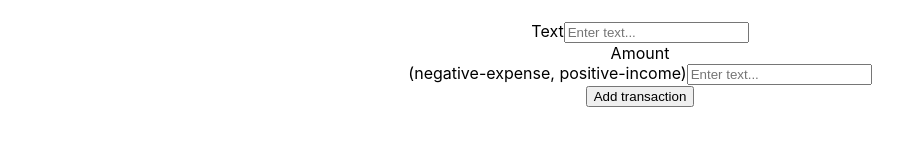
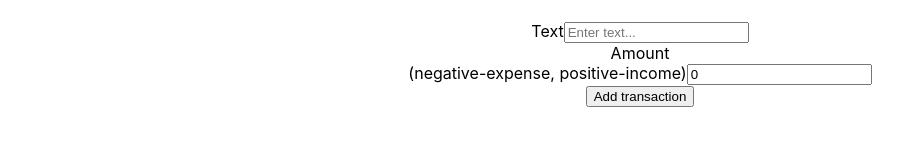
Before and after one commit to joshinehajoshi/expense-tracker, a React (Create React App) app: page / in a window 1280 px wide. Shown: the part 426-572 px from the top of the page, without its empty margins (0-912 px from the left). Built offline with nearby package versions, Linux system fonts and the light colour scheme.

Commit message:
global state added

```diff
--- a/src/Components/AddTransaction.js
+++ b/src/Components/AddTransaction.js
@@ -1,18 +1,20 @@
 import React, { useState } from 'react'
 
 function AddTransaction() {
+    const [text, setText] = useState('');
+    const [amount, setAmount] = useState(0);
     return (
         <>
             <h3>Add new transaction</h3>
             <form >
                 <div className="form-control">
                     <label htmlFor="text">Text</label>
-                    <input type="text"  placeholder="Enter text..." />
+                    <input type="text" value={text} onChange={(e) => setText(e.target.value)}  placeholder="Enter text..." />
                 </div>
                 <div className="form-control">
                     <label htmlFor="amount">Amount <br />
                     (negative-expense, positive-income)</label>
-                    <input type="number" placeholder="Enter text..." />
+                    <input type="number" value={amount} onChange={(e) => setAmount(e.target.value)} placeholder="Enter text..." />
                 </div>
                 <button className="btn">Add transaction</button>
             </form>
```
Also changed, not shown: src/context/GlobalState.js (added).
